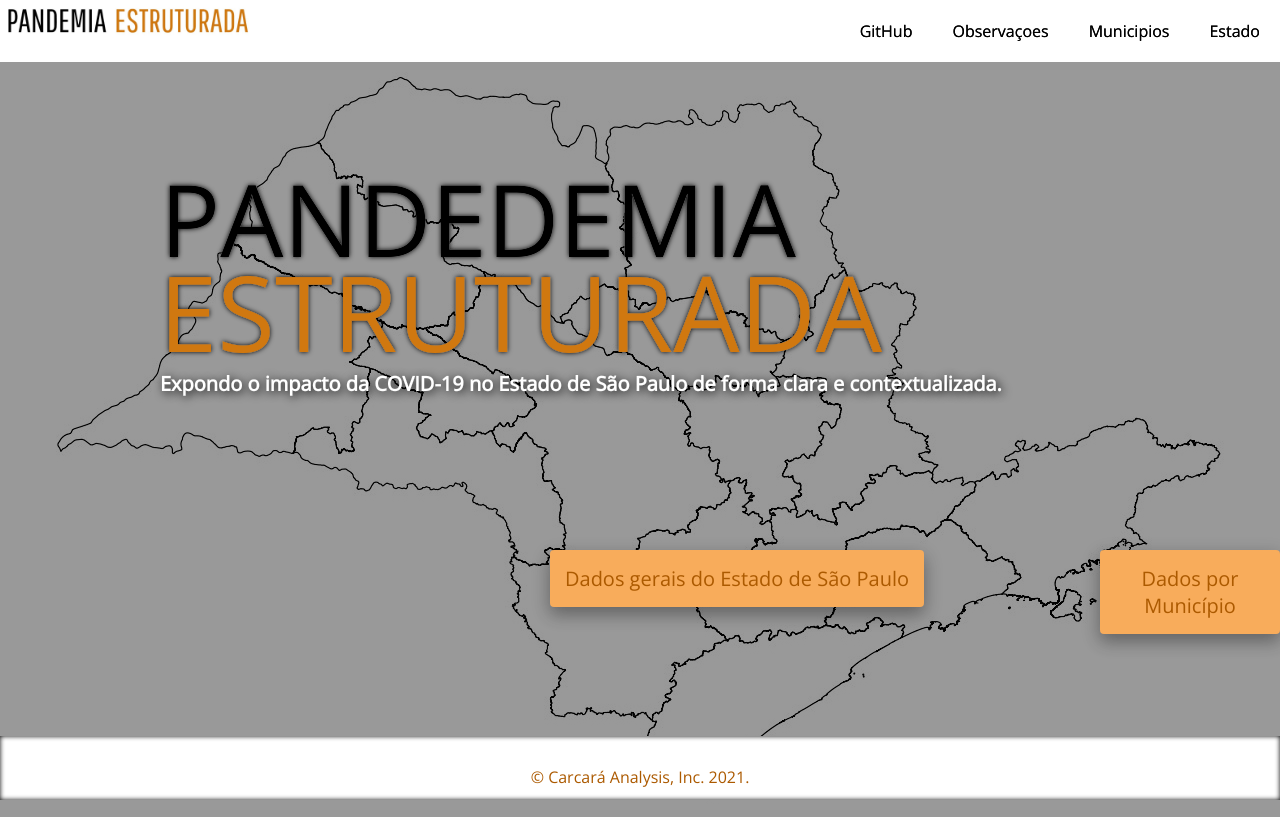
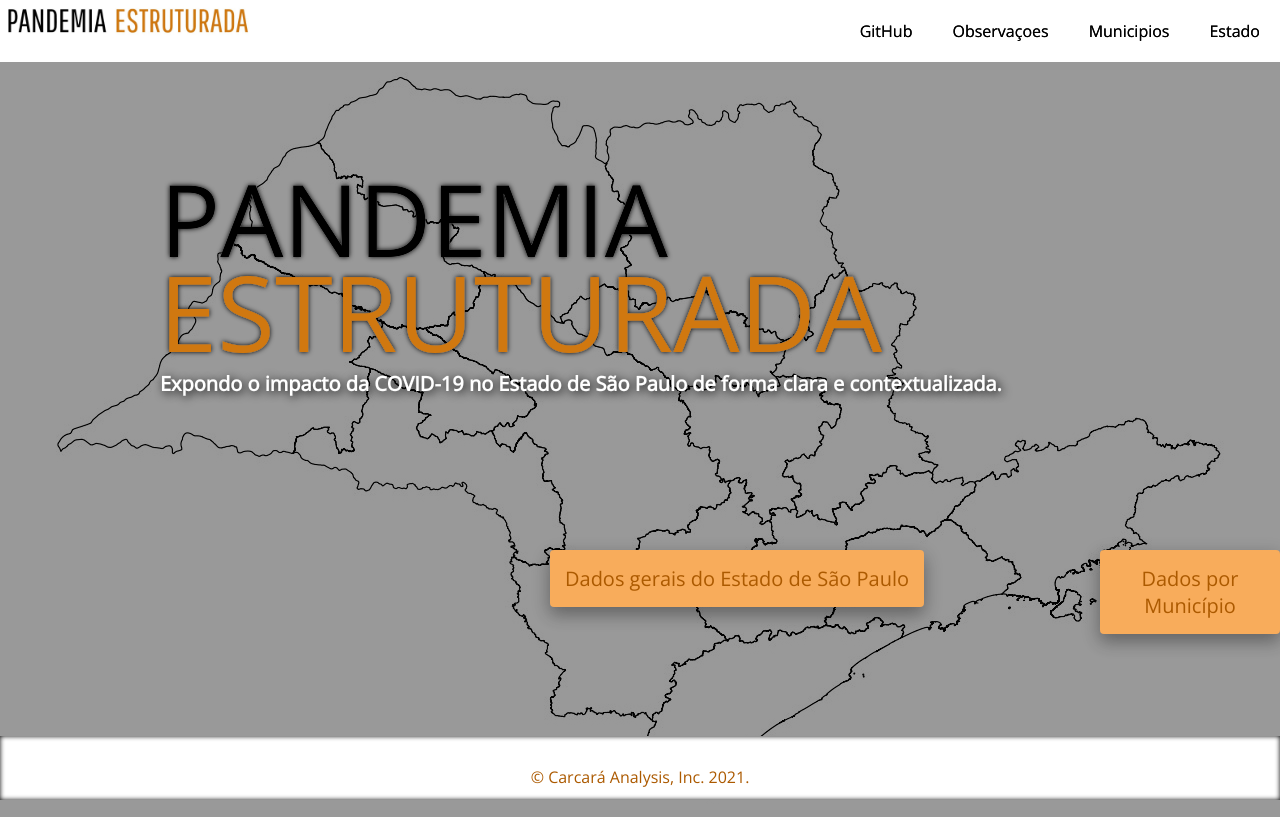
Before and after one commit to juliaregia/Carcara, a Python web app: template Aplicação Web/app/templates/index.html in a window 1280 px wide. Run offline with Jinja, Linux system fonts and the light colour scheme; the template is opened without the code that fills it, so the values that code supplies are empty.

Commit message:
Update index.html

```diff
--- a/Aplicação Web/app/templates/index.html
+++ b/Aplicação Web/app/templates/index.html
@@ -65,7 +65,7 @@
         -->
 
 
-        <div class="Titulo1">PANDEDEMIA</div>
+        <div class="Titulo1">PANDEMIA</div>
         <div class="Titulo2">ESTRUTURADA</div>
         <div class="SubTitulo">Expondo o impacto da COVID-19 no Estado de São Paulo de forma clara e contextualizada.</div>
 
```
